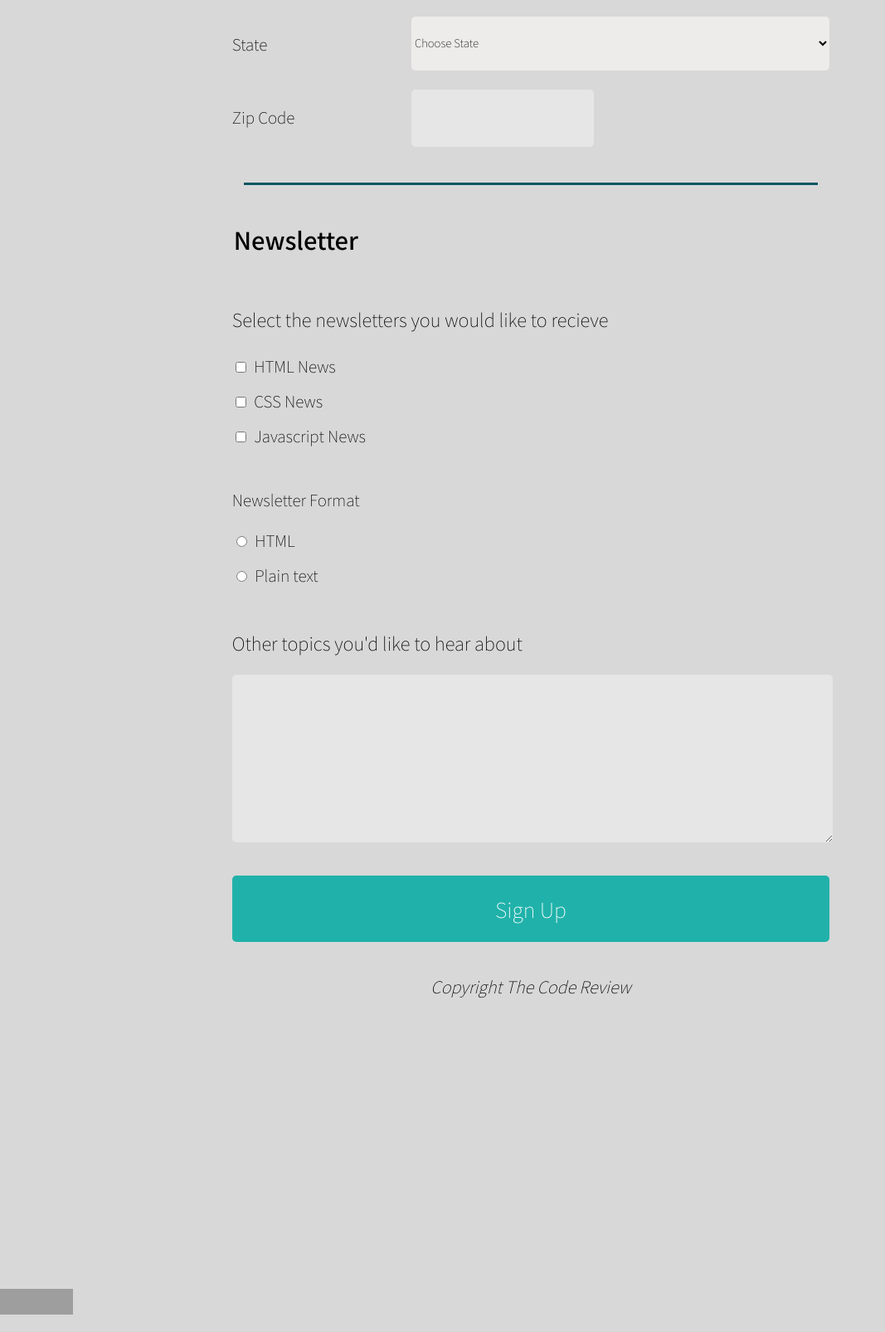
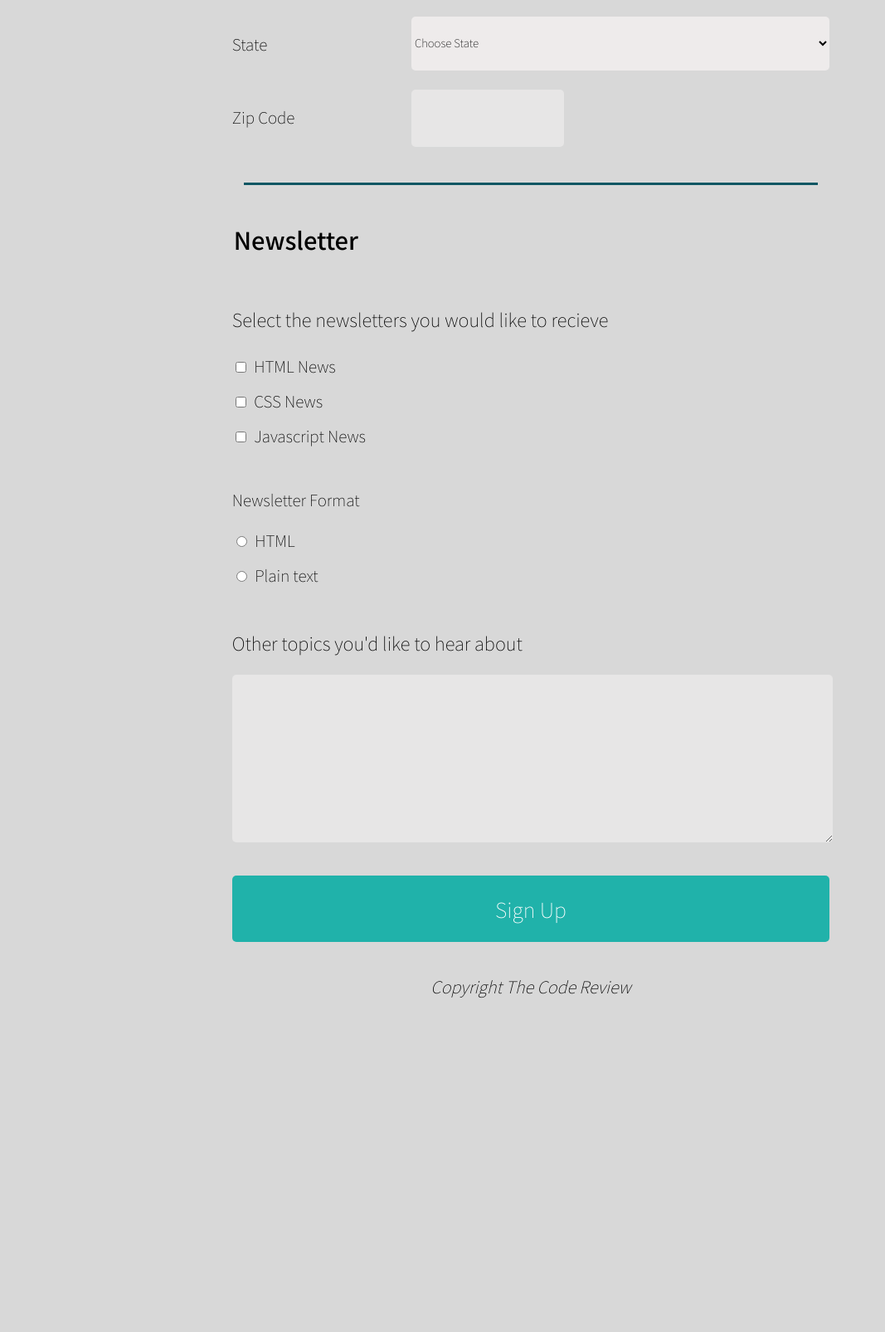
Before and after one commit to bryanmendez19/Techdegree-Unit-3-Project, a plain HTML site: page index.html in a window 1280 px wide. Shown: the part 872-2477 px from the top of the page at 83% size, without its empty margins (0-1067 px from the left). After the commit the page ends 2425 px from the top, so only its background shows below. Drawn offline with Linux system fonts and the light colour scheme; grey boxes are pictures that could not be loaded.

Commit message:
Revised and ready to resubmit

```diff
--- a/index.html
+++ b/index.html
@@ -33,7 +33,7 @@
 
                 <div class="formdiv">
                 <label for="phone"> Phone Number </label>
-                <input class="fullwidth" type="text" id="phone" name="user-phone">
+                <input class="fullwidth" type="tel" id="phone" name="user-phone">
                 </div>
 
                 <div class="formdiv">
@@ -97,16 +97,4 @@
     </footer>
     </main>
   </body>
-
-  <p>
-    <a href="http://jigsaw.w3.org/css-validator/check/referer">
-        <img style="border:0;width:88px;height:31px"
-            src="http://jigsaw.w3.org/css-validator/images/vcss"
-            alt="Valid CSS!" />
-    </a>
-</p>
-
-
-
-
 </html>
--- a/styles.css
+++ b/styles.css
@@ -74,7 +74,8 @@ hr.second {
 }
 
 input:focus,
-textarea:focus {
+textarea:focus,
+select:focus {
     outline-color: rgb(13, 86, 99);
 }
 
@@ -96,7 +97,7 @@ legend {
 
 
 .zipcode {
-    width: 40%;
+    width: 50%;
     background-color: rgb(231, 230, 230);
     height: 40px;
     border-radius: 5px;
@@ -204,7 +205,7 @@ footer {
     }
 
     .zipcode {
-        flex-basis: 30%;
+        flex-basis: 25%;
     }
 
 
```
